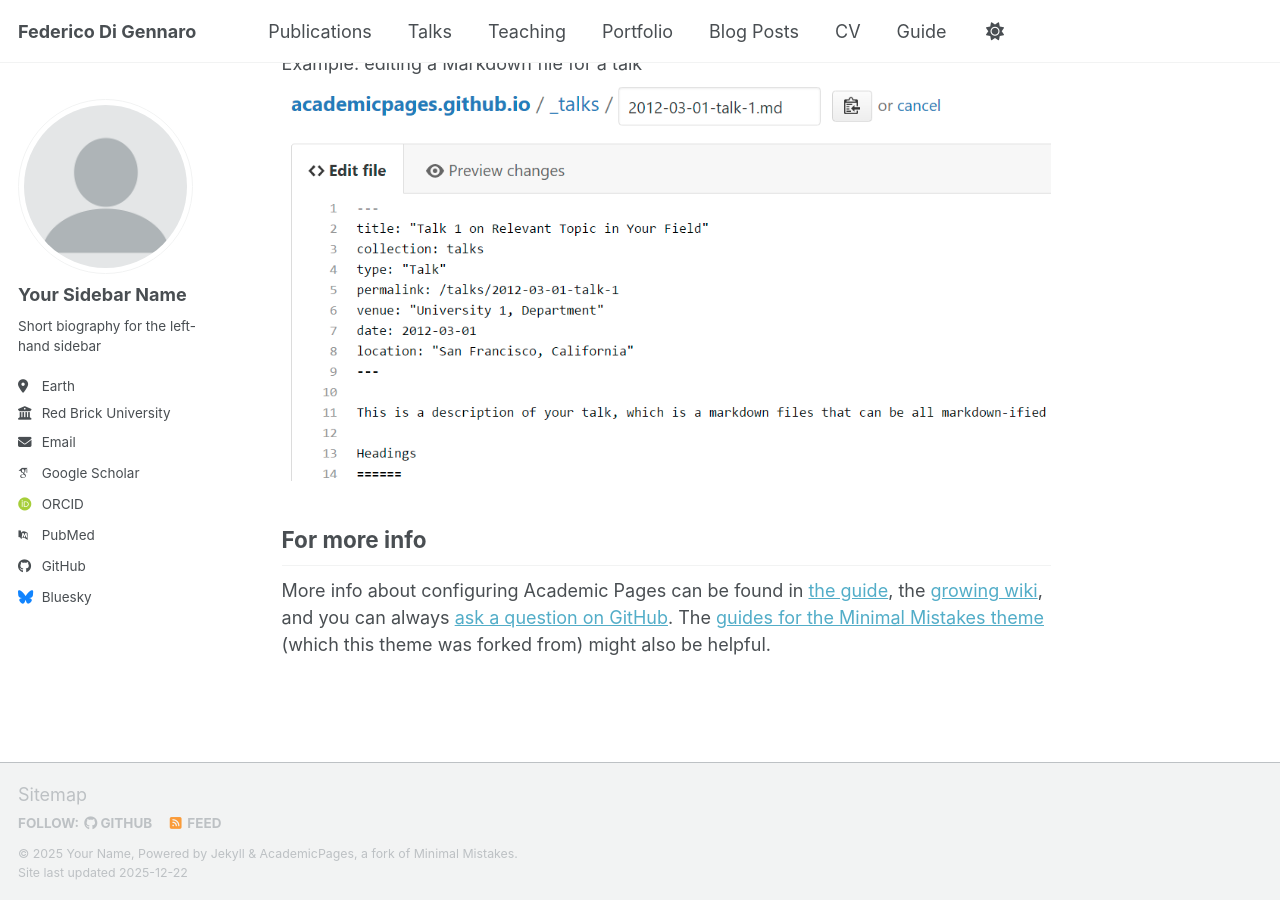
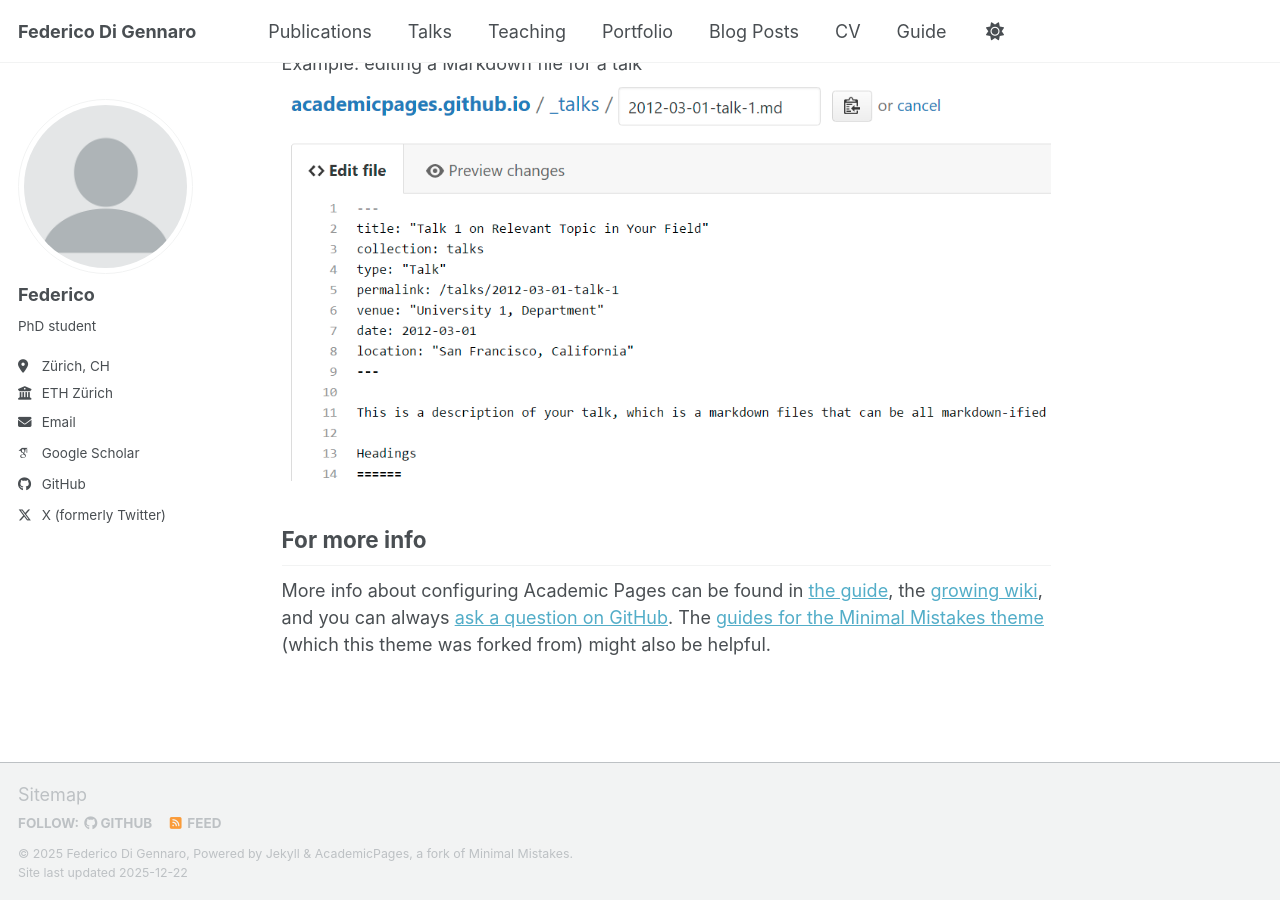
Before and after one commit to FedericoDiGennaro/FedericoDiGennaro.github.io, a Jekyll site: the page built from _pages/about.md, in a window 1280 px wide and 900 px high, scrolled down 2718 px. Built offline with Jekyll 4.4.1, drawn with Linux system fonts in a browser that asks for light colours; some web fonts are replaced; a script bundle is joined from its source files by our own code; library files that are not in the unit come from our copies.

Commit message:
Update personal information in _config.yml
Updated personal details in the configuration file.

```diff
--- a/_config.yml
+++ b/_config.yml
@@ -11,7 +11,7 @@ locale                   : "en-US"
 site_theme               : "default" # the available themes options are "default", "air", "sunrise", "mint", "dirt" and "contrast"
 title                    : "Federico Di Gennaro"
 title_separator          : "-"
-name                     : &name "Your Name"
+name                     : &name "Federico Di Gennaro"
 description              : &description "Your Name's academic portfolio"   # Update this with a general description of your site, this is the default if not overridden by a page
 url                      : https://FedericoDiGennaro.github.io # The base hostname & protocol for your site e.g. "https://[your GitHub username].github.io",
                                                            # or if you already have some other page hosted on Github then use "https://[your GitHub username].github.io/[Your Repo Name]"
@@ -24,24 +24,24 @@ repository               : "academicpages/academicpages.github.io"
 author:
   # Biographic information
   avatar           : "profile.png"
-  name             : "Your Sidebar Name"
+  name             : "Federico"
   pronouns         : # example: "she/her"
-  bio              : "Short biography for the left-hand sidebar"
-  location         : "Earth"
-  employer         : "Red Brick University"
+  bio              : "PhD student"
+  location         : "Zürich, CH"
+  employer         : "ETH Zürich"
   uri              : # URL
-  email            : "none@example.org"
+  email            : "federico.digennaro@inf.ethz.ch"
 
   # Academic websites
   academia         : # URL
   arxiv            : # URL - Update with the correct link to your profile
-  googlescholar    : "https://scholar.google.com/citations?user=PS_CX0AAAAAJ"
+  googlescholar    : "https://scholar.google.com/citations?user=VJsj2w8AAAAJ&hl=en"
   inspire-hep      : # URL
   impactstory      : # URL
-  orcid            : "https://orcid.org/yourorcidurl"
+  orcid            : # URL
   semantic         : # URL
   ssrn             : # URL
-  pubmed           : "https://www.ncbi.nlm.nih.gov/pubmed/?term=john+snow"
+  pubmed           : # URL
   researchgate     : # URL
   scopus           : # URL
   zotero           : # URL
@@ -51,13 +51,13 @@ author:
   bitbucket        : # Username - Update with your username on the site
   codepen          : # Username
   dribbble         : # Username
-  github           : "academicpages"
+  github           : "FedericoDiGennaro"
   kaggle           : # Username
   stackoverflow    : # User number or user number and name (i.e., use "1" or "1/jeff-atwood")
 
   # Social media
   artstation       : # Username
-  bluesky          : "bsky.app" # Replace this with you Bluesky username
+  bluesky          : # Username
   facebook         : # Username
   flickr           : # Username
   foursquare       : # Username
@@ -74,7 +74,7 @@ author:
   steam            : # Username
   telegram         : # URL
   tumblr           : # Username
-  twitter          : # Username for X / Twitter
+  twitter          : fededg__ for X / Twitter
   vine             : # Username
   weibo            : # Username
   wikipedia        : # Username
```
